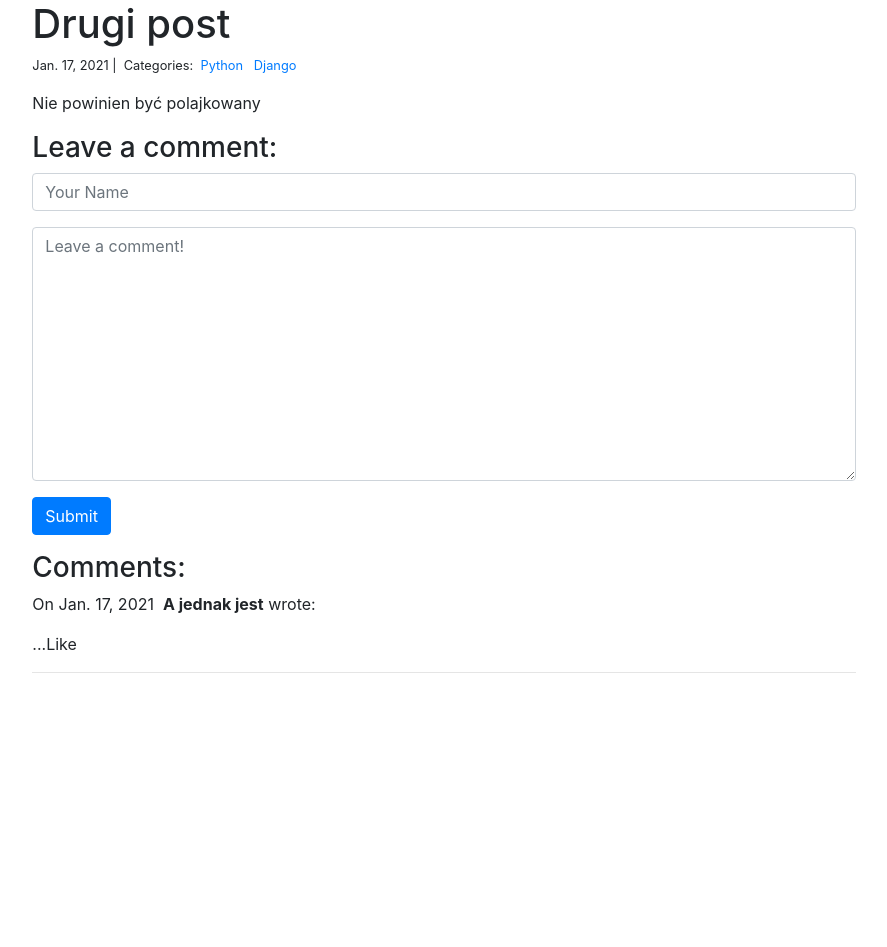
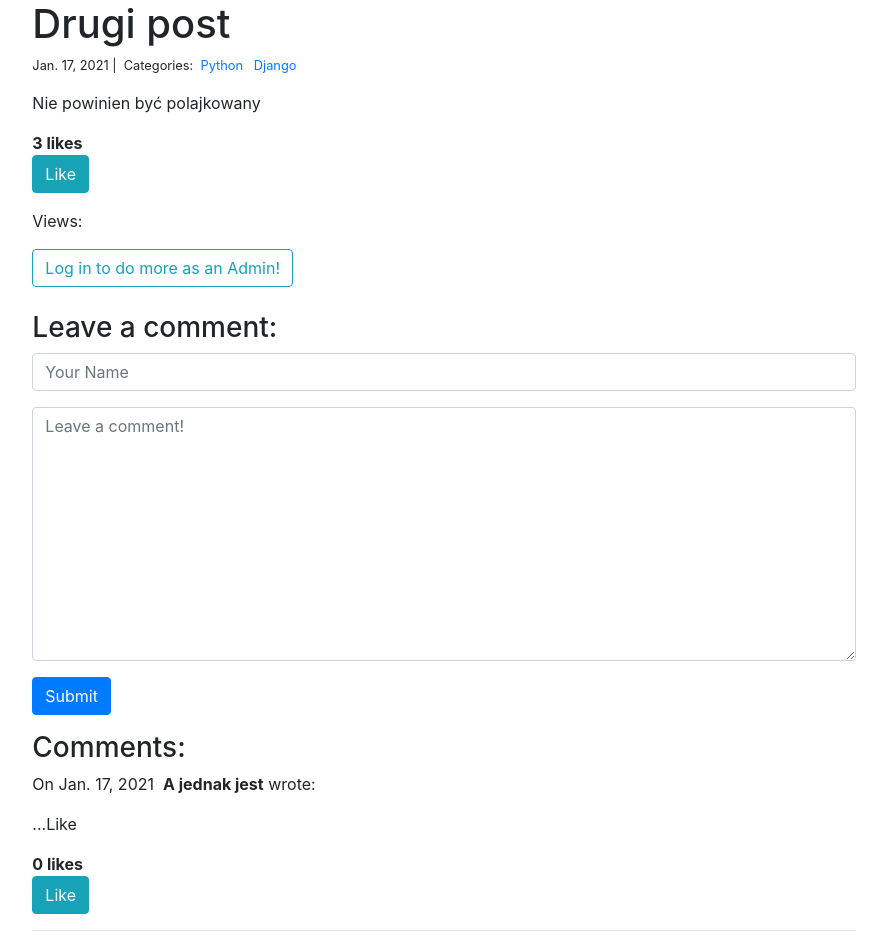
Before and after one commit to Mike7860/my_blog_app, a Django app: page /2/ in a window 1280 px wide. Shown: the whole page, without its empty margins (196-1083 px from the left). Before the commit the page ends 673 px from the top, so only its background shows below. Run offline with Django 3.2, Linux system fonts and the light colour scheme; data comes from the database, SQL or seed files in the repository; both versions use the stored data as it was after the commit; some libraries are stand-ins or nearby versions.

Commit message:
Added half-working "like" button for unregistered users

```diff
--- a/my_blog/models.py
+++ b/my_blog/models.py
@@ -1,17 +1,46 @@
 from django.db import models
+from django.contrib.auth.models import User
+from hitcount.models import HitCountMixin, HitCount
+from django.contrib.contenttypes.fields import GenericRelation
+# from django.utils.encoding import python_2_unicode_compatible
+from six import python_2_unicode_compatible
 
 
 class Category(models.Model):
     name = models.CharField(max_length=20)
 
+    def __str__(self):
+        return str(self.name)
 
+# class Like(models.Model):
+#     quantity = models.CharField(max_length=20)
+
+
+@python_2_unicode_compatible
 class Post(models.Model):
     title = models.CharField(max_length=255)
     body = models.TextField()
     created_on = models.DateTimeField(auto_now_add=True)
     last_modified = models.DateTimeField(auto_now=True)
-    #creating relations between posts and categories
+    # creating relations between posts and categories
     categories = models.ManyToManyField('Category', related_name='posts')
+    liked = models.IntegerField(default=0)
+    slug = models.SlugField(unique=True, max_length=100, default='', blank=True, editable=False)
+    hit_count_generic = GenericRelation(HitCount, object_id_field='object_pk',
+                                        related_query_name='hit_count_generic_relation')
+
+    def __str__(self):
+        return str(self.title)
+
+    @property
+    def number_of_likes(self):
+        # return self.liked.count()
+        return self.liked
+
+    def save(self, *args, **kwargs):
+        if not self.slug:
+            self.slug = self.title
+        return super(Post, self).save(*args, **kwargs)
 
 
 class Comment(models.Model):
@@ -20,3 +49,15 @@
     created_on = models.DateTimeField(auto_now_add=True)
     # creating relations "many (comments) to one (post)"
     post = models.ForeignKey('Post', on_delete=models.CASCADE)
+    liked = models.IntegerField(default=0)
+
+    def __str__(self):
+        return str(self.author)
+
+    @property
+    def number_of_likes(self):
+        # return self.liked.count()
+        return self.liked
+
+
+blog_view = models.IntegerField(default=0)
--- a/my_blog/templates/blog_details.html
+++ b/my_blog/templates/blog_details.html
@@ -1,4 +1,5 @@
 {% extends "base.html" %}
+{% load hitcount_tags %}
 {% block page_content %}
 <div class="col-md-8 offset-md-2">
     <h1>{{ post.title }}</h1>
@@ -12,6 +13,27 @@
         {% endfor %}
     </small>
     <p>{{ post.body | linebreaks }}</p>
+				<!-- LIKES -->
+	{% if user.is_authenticated %}
+	<strong>{{ post.liked}} likes</strong>
+		<form action="{% url 'post_like' post.id %}" method="post" class="ui form">
+			{% csrf_token %}
+			{% if post_is_liked %}
+			<button type="submit" name="blogpost_id" value="{{object.id}}" class="btn btn-info">Unlike</button>
+			{% else %}
+			<button type="submit" name="blogpost_id" value="{{object.id}}" class="btn btn-info">Like</button>
+			{% endif %}
+		</form>
+	<p>Views: {% get_hit_count for post %}</p>
+	{% else %}
+	<strong>{{ post.liked}} likes</strong>
+		<form action="{% url 'post_like' post.id %}" method="post" class="ui form">
+			{% csrf_token %}
+			<button type="submit" name="blogpost_id" value="{{object.id}}" class="btn btn-info">Like</button>
+		</form>
+	<p>Views: {% get_hit_count for post %}</p>
+	<a class="btn btn-outline-info" href="">Log in to do more as an Admin!</a><br><br>
+	{% endif %}
     <h3>Leave a comment:</h3>
     <form action="" method="post">
         {% csrf_token %}
@@ -29,7 +51,13 @@
         On {{comment.created_on.date }}&nbsp;
         <b>{{ comment.author }}</b> wrote:
     </p>
-    <p>{{ comment.body }}</p>
+    <p>{{ comment.body | linebreaks }}</p>
+	{% csrf_token %}
+		<strong>{{ comment.liked}} likes</strong>
+		<form action="{% url 'comment_like' comment.id %}" method="post" class="ui form">
+			{% csrf_token %}
+			<button type="submit" name="blogcomment_id" value="{{object.id}}" class="btn btn-info">Like</button><br>
+		</form>
     <hr>
     {% endfor %}
 </div>
--- a/my_blog/urls.py
+++ b/my_blog/urls.py
@@ -1,8 +1,12 @@
-from django.urls import path
+from django.urls import path, include
 from my_blog import views
 
 urlpatterns = [
-    path('', views.blog_index, name='blog_index'),
+    path('', views.PostListView.as_view(), name='blog_index'),
     path("<int:pk>/", views.blog_detail, name="blog_detail"),
     path("<category>/", views.blog_category, name="blog_category"),
+    path("<int:pk>/", views.blog_post_like, name="post_like"),
+    path("<int:pk>/", views.blog_post_like, name="comment_like"),
+    path('<slug:slug>/', views.PostDetailView, name='detail'),
+    path('hitcount/', include(('hitcount.urls', 'hitcount'), namespace='hitcount'))
 ]
--- a/my_blog/views.py
+++ b/my_blog/views.py
@@ -1,15 +1,20 @@
-from django.shortcuts import render
+from django.shortcuts import render, get_object_or_404
 from .forms import CommentForm
+from django.views.generic.list import ListView
+from hitcount.views import HitCountDetailView
+
+from django.http import HttpResponseRedirect
 from my_blog.models import Post, Comment
+from django.urls import reverse
 
 
-def blog_index(request):
-    """View of all posts from newest"""
-    posts = Post.objects.all().order_by('-created_on')
-    context = {
-        "posts": posts,
-    }
-    return render(request, "blog_index.html", context)
+# def blog_index(request):
+#     """View of all posts from newest"""
+#     posts = Post.objects.all().order_by('-created_on')
+#     context = {
+#         "posts": posts,
+#     }
+#     return render(request, "blog_index.html", context)
 
 
 def blog_category(request, category):
@@ -32,16 +37,17 @@
     form = CommentForm()
     if request.method == 'POST':
         form = CommentForm(request.POST)
-        #validation of field's correctness
+        # validation of field's correctness
         if form.is_valid():
             comment = Comment(
                 author=form.cleaned_data["author"],
                 body=form.cleaned_data["body"],
-                post=post
+                post=post,
             )
             comment.save()
 
     comments = Comment.objects.filter(post=post)
+    #likes = Comment.objects.filter(likes=likes)
     context = {
         "post": post,
         "comments": comments,
@@ -49,3 +55,55 @@
     }
 
     return render(request, "blog_details.html", context)
+
+
+def blog_post_like(request):
+    likes_counter = 0
+    #post_liked = Post.objects.get(pk=blogpost_id)
+    if request.method == 'POST':
+        likes_counter += 1
+        # post_liked.views += 1
+        # post_liked.save()
+        post_id = request.POST.get('blogpost_id')
+        post_obj = Post.objects.get(id=post_id)
+        post_obj.liked.add(str(likes_counter))
+        #like, created = Like.objects.get_or_create(user=user, post_id=post_id)
+    context = {"liked": likes_counter}
+    return render(request, "blog_details.html", context)
+    #return HttpResponseRedirect(reverse('blogpost-detail', args=[str(pk)]))
+    #return render(request, "blog_details.html", context)
+
+
+# class BlogPostDetailView():
+#     model = Post
+#
+#     def get_context_data(self, **kwargs):
+#         data = super().get_context_data(**kwargs)
+#         likes_connected = get_object_or_404(Post, id=self.kwargs['pk'])
+#         liked = True
+#         if likes_connected.likes.filter(id=self.request.user.id).exists():
+#             liked = False
+#         data['number_of_likes'] = likes_connected.number_of_likes()
+#         data['post_is_liked'] = liked
+#         return data
+
+class PostListView(ListView):
+    model = Post
+    context_object_name = 'posts'
+    template_name = 'blog_index.html'
+
+
+class PostDetailView(HitCountDetailView):
+    model = Post
+    template_name = 'blog_details.html'
+    context_object_name = 'post'
+    slug_field = 'slug'
+    # set to True to count the hit
+    count_hit = True
+
+    def get_context_data(self, **kwargs):
+        context = super(PostDetailView, self).get_context_data(**kwargs)
+        context.update({
+        'popular_posts': Post.objects.order_by('-hit_count_generic__hits')[:3],
+        })
+        return context
```
Also changed, not shown: my_blog/templates/blog_index.html (+6 -1 lines), my_portfolio/settings.py (+5 -2 lines), db.sqlite3, my_blog/migrations/0001_initial.py, my_blog/migrations/0002_auto_20210118_1034.py (added), my_blog/migrations/0003_auto_20210118_1111.py (added).
